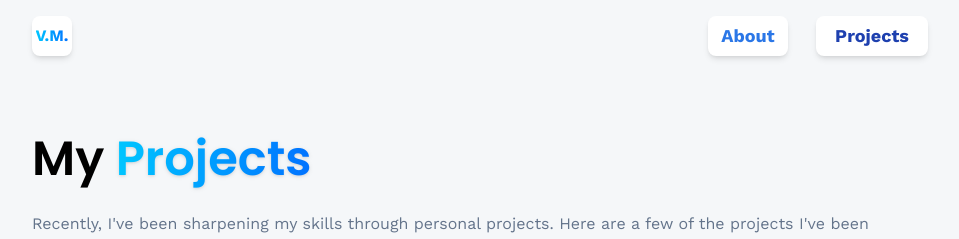
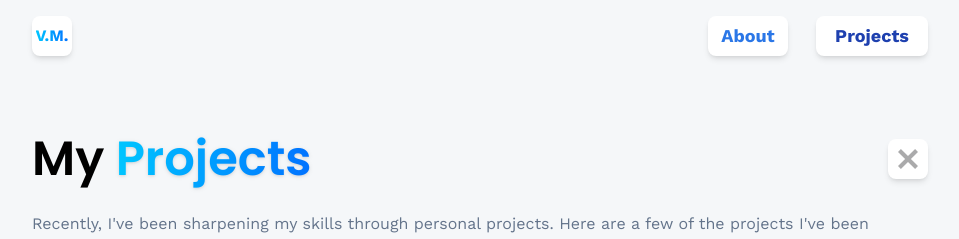
Before and after one commit to victoriamazilu/portfolio-website, a React (Vite) app: page /projects in a window 1280 px wide. Shown: the top 239 px of the page, without its empty margins (160-1119 px from the left). Built offline with nearby package versions, Linux system fonts and the light colour scheme.

Commit message:
Implement back button

```diff
--- a/src/assets/icons/index.js
+++ b/src/assets/icons/index.js
@@ -18,6 +18,7 @@ import blender from './blender.svg'
 import figma from './figma.svg'
 import threejs from './threejs.svg'
 import showerscribe from './showerscribe.svg'
+import close from './close.svg'
 
 export {
     css,
@@ -40,4 +41,5 @@ export {
     figma,
     threejs,
     showerscribe,
+    close
 }
--- /dev/null
+++ b/src/components/BackButton.jsx
@@ -0,0 +1,12 @@
+import { Link } from 'react-router-dom';
+import close from '../assets/icons/close.svg';
+
+const BackButton = () => {
+    return (
+        <Link to="/" className="w-10 h-10 rounded-lg bg-white items-center justify-center flex font-bold shadow-md">
+            <img src={close} alt="Close" width={20} height={20} style={{ fill: "grey" }}/>
+        </Link>
+    );
+};
+
+export default BackButton
--- a/src/pages/About.jsx
+++ b/src/pages/About.jsx
@@ -3,13 +3,17 @@ import {skills, experiences, socialLinks} from '../constants'
 import {VerticalTimeline, VerticalTimelineElement} from 'react-vertical-timeline-component';
 import 'react-vertical-timeline-component/style.min.css';
 import CTA from '../components/CTA';
-import { Link } from "react-router-dom";
-
+import BackButton from '../components/BackButton';
 
 const About = () => {
   return (
     <section className="max-container">
-      <h1 className="head-text">Hi, I'm <span className="blue-gradient_text font-semibold drop-shadow">Victoria!</span> 👋</h1>
+      <div className="flex justify-between">
+        <h1 className="head-text">Hi, I'm <span className="blue-gradient_text font-semibold drop-shadow">Victoria!</span> 👋</h1>
+        <div className="flex justify-end items-center">
+          <BackButton />
+        </div>
+      </div>
       <div className="mt-5 flex flex-col cap-3 text-slate-500">
         <p>Software Engineer from Toronto currently in my first year at the University of Waterloo!  My enthusiasm for learning and innovating fuels my love for tackling challenging problems with determination and enthusiasm.</p>
       </div>
--- a/src/pages/Projects.jsx
+++ b/src/pages/Projects.jsx
@@ -3,12 +3,19 @@ import {projects} from '../constants'
 import { Link } from "react-router-dom";
 import { arrow } from '../assets/icons';
 import CTA from '../components/CTA';
+import BackButton from '../components/BackButton';
 
 
 const Projects = () => {
   return (
     <section className="max-container">
-      <h1 className="head-text">My <span className="blue-gradient_text font-semibold drop-shadow">Projects</span></h1>
+      <div className="flex justify-between">
+        <h1 className="head-text">My <span className="blue-gradient_text font-semibold drop-shadow">Projects</span></h1>
+        <div className="flex justify-end items-center">
+          <BackButton />
+        </div>
+      </div>
+
       <div className="mt-5 flex flex-col cap-3 text-slate-500">
         <p>Recently, I've been sharpening my skills through personal projects. Here are a few of the projects I've been working on, each presenting unique challenges and learning opportunities.  Lots more to come in the future!</p>
       </div>
```
Also changed, not shown: src/assets/icons/close.svg (added).
